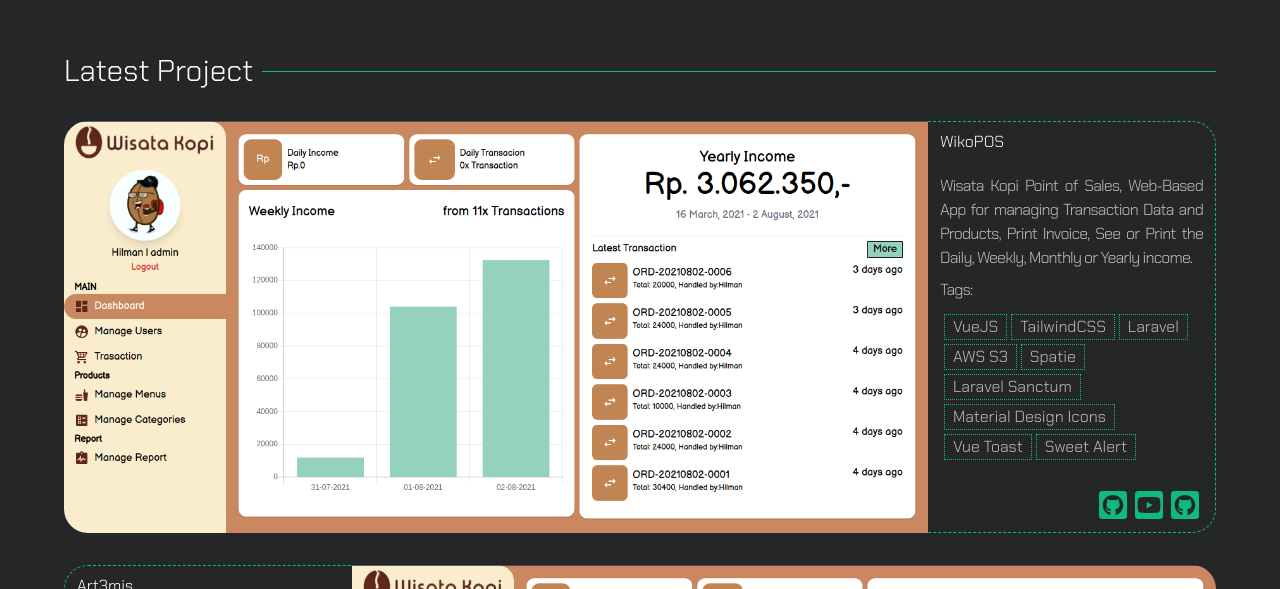
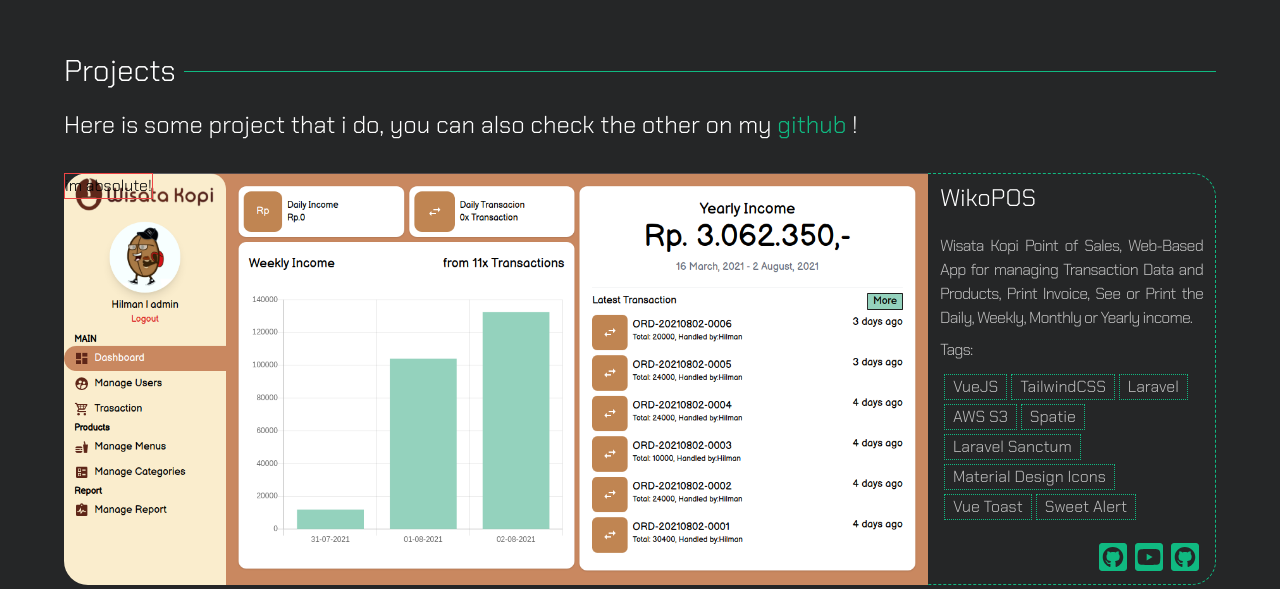
Before and after one commit to rdanang-dev/hi-danang.github.io, a Vue app: page / in a window 1280 px wide. Shown: the part 1751-2340 px from the top of the page. Built offline with nearby package versions, Linux system fonts and the light colour scheme; what vue-toasted, vue-typer would draw is missing.

Commit message:
[UPDATE] try make absolute foor coovering image

```diff
--- a/src/components/LatestProject.vue
+++ b/src/components/LatestProject.vue
@@ -1,13 +1,29 @@
 <template>
   <div class="flex w-full item-center">
-    <div class="py-32">
+    <div class="py-32 flex flex-col">
+      <!-- heading -->
       <div class="flex flex-row">
         <span class="text-custom-title text-xl md:text-3xl pr-2 min-w-max"
-          >Latest Project</span
+          >Projects</span
         >
         <hr class="border-green-500 my-auto w-full" />
       </div>
 
+      <!-- some desc -->
+      <div class="text-lg text-custom-title pt-5 md:text-2xl">
+        <span
+          >Here is some project that i do, you can also check the other on my
+        </span>
+        <a
+          href="https://github.com/rdanang-dev"
+          target="blank"
+          class="text-green-500 hover:underline"
+          >github</a
+        >
+        <span> !</span>
+      </div>
+
+      <!-- Projects -->
       <div
         class="flex flex-col w-full"
         v-for="(val, index) in data"
@@ -22,14 +38,16 @@
           >
             <img
               :src="require(`@/assets/image/latestproject/${val.image}`)"
-              alt="Wisata Kopi"
-              class="w-full lg:w-9/12 rounded-t-3xl"
+              class="w-full lg:w-9/12 relative"
               :class="
                 (index + 1) % 2 === 0
                   ? ['lg:rounded-br-3xl lg:rounded-t-none lg:rounded-tr-3xl']
                   : ['lg:rounded-bl-3xl lg:rounded-t-none lg:rounded-tl-3xl']
               "
             />
+            <div class="flex absolute border border-red-500">
+              im absolute!
+            </div>
             <div
               class="flex flex-col px-3 pt-2 border-dashed lg:border-t border-b border-l border-r rounded-bl-3xl rounded-br-3xl border-green-500 relative"
               :class="
@@ -42,7 +60,7 @@
                     ]
               "
             >
-              <span class="text-white">{{ val.title }}</span>
+              <span class="text-custom-title text-2xl">{{ val.title }}</span>
               <div
                 class="text-justify leading-tight tracking-tighter lg:leading-normal py-2 lg:pt-5 text-custom-content"
               >
--- a/src/components/Navbar.vue
+++ b/src/components/Navbar.vue
@@ -127,7 +127,7 @@
             class="py-4 px-2 font-semibold"
             :class="posititon == 'project' ? isActive.true : isActive.false"
             @click="posititon = 'project'"
-            >Latest Project</a
+            >Projects</a
           >
           <a
             v-scroll-to="{ el: '#contact', offset: -40 }"
@@ -160,7 +160,7 @@
             </div>
           </a>
           <a
-            v-scroll-to="{ el: '#about', offset: 30 }"
+            v-scroll-to="{ el: '#about', offset: 15 }"
             class="flex flex-col justify-center border-b border-gray-700 w-full"
             @click="posititon = 'about'"
           >
@@ -178,7 +178,7 @@
             </div>
           </a>
           <a
-            v-scroll-to="{ el: '#project', offset: 40 }"
+            v-scroll-to="{ el: '#project', offset: 108 }"
             class="flex flex-col justify-center border-b border-gray-700 w-full"
             @click="posititon = 'project'"
           >
@@ -193,7 +193,7 @@
               <span
                 class="mx-auto text-sm"
                 :class="posititon == 'project' ? isActive.true : isActive.false"
-                >Project</span
+                >Projects</span
               >
             </div>
           </a>
```
